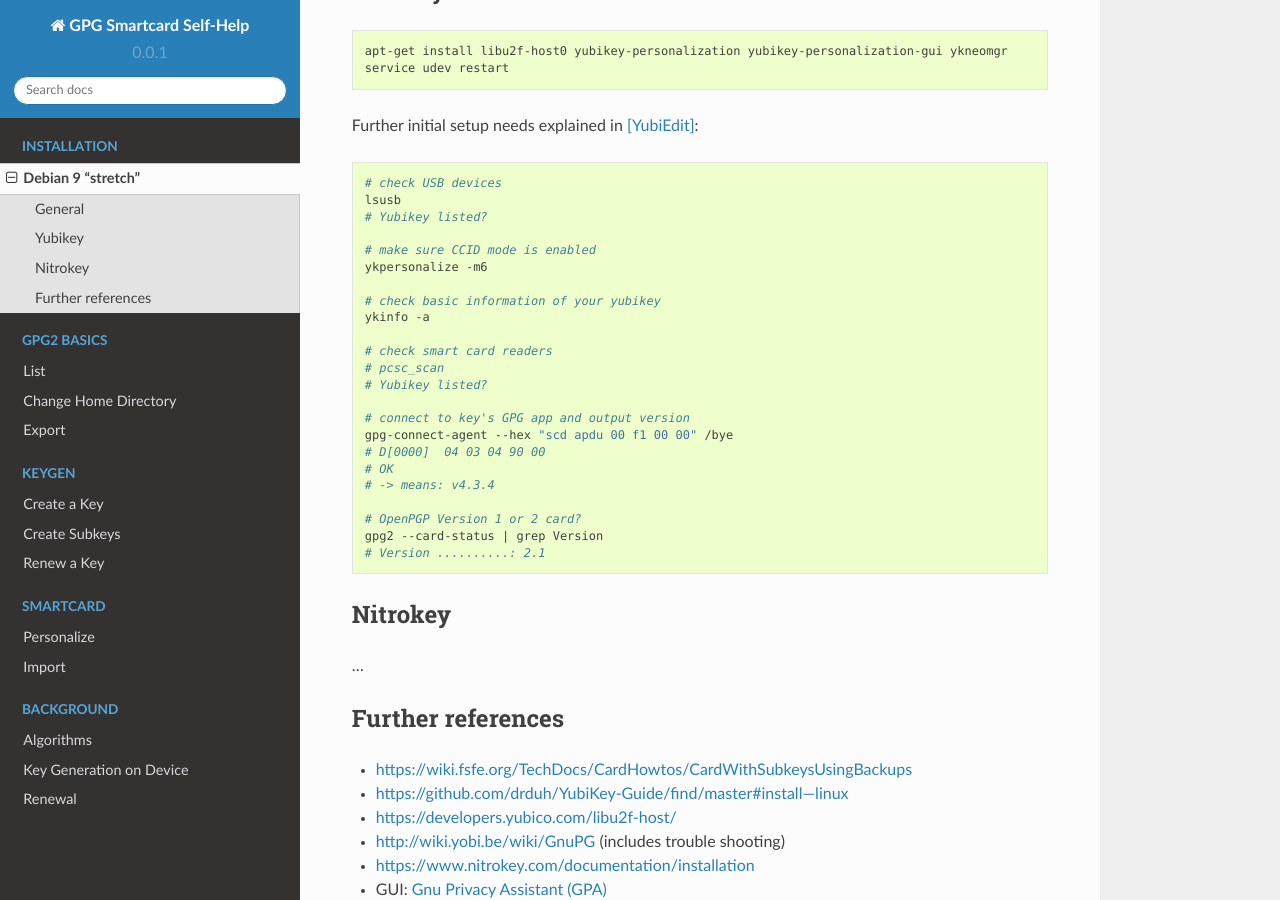
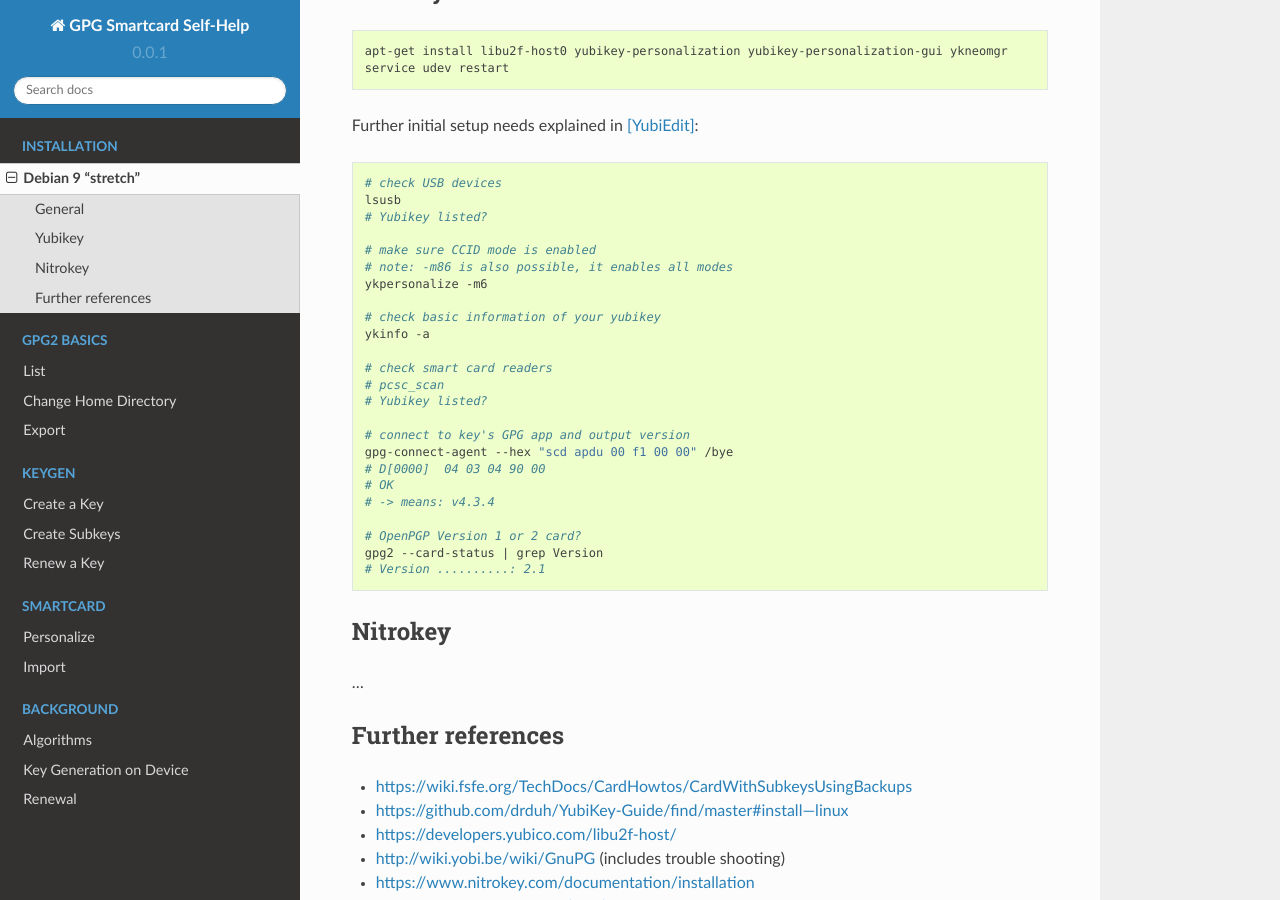
Before and after one commit to ax3l/gpg_smartcard, a Sphinx documentation site: the page built from source/install/debian.rst, in a window 1280 px wide and 900 px high, scrolled down 325 px. Built offline with Sphinx 7.4.7 and the Read the Docs theme 2.0.0, drawn with Linux system fonts in a browser that asks for light colours.

Commit message:
ykpersonalize -m86

```diff
--- a/source/install/debian.rst
+++ b/source/install/debian.rst
@@ -28,6 +28,7 @@
    # Yubikey listed?
 
    # make sure CCID mode is enabled
+   # note: -m86 is also possible, it enables all modes
    ykpersonalize -m6
 
    # check basic information of your yubikey
```
